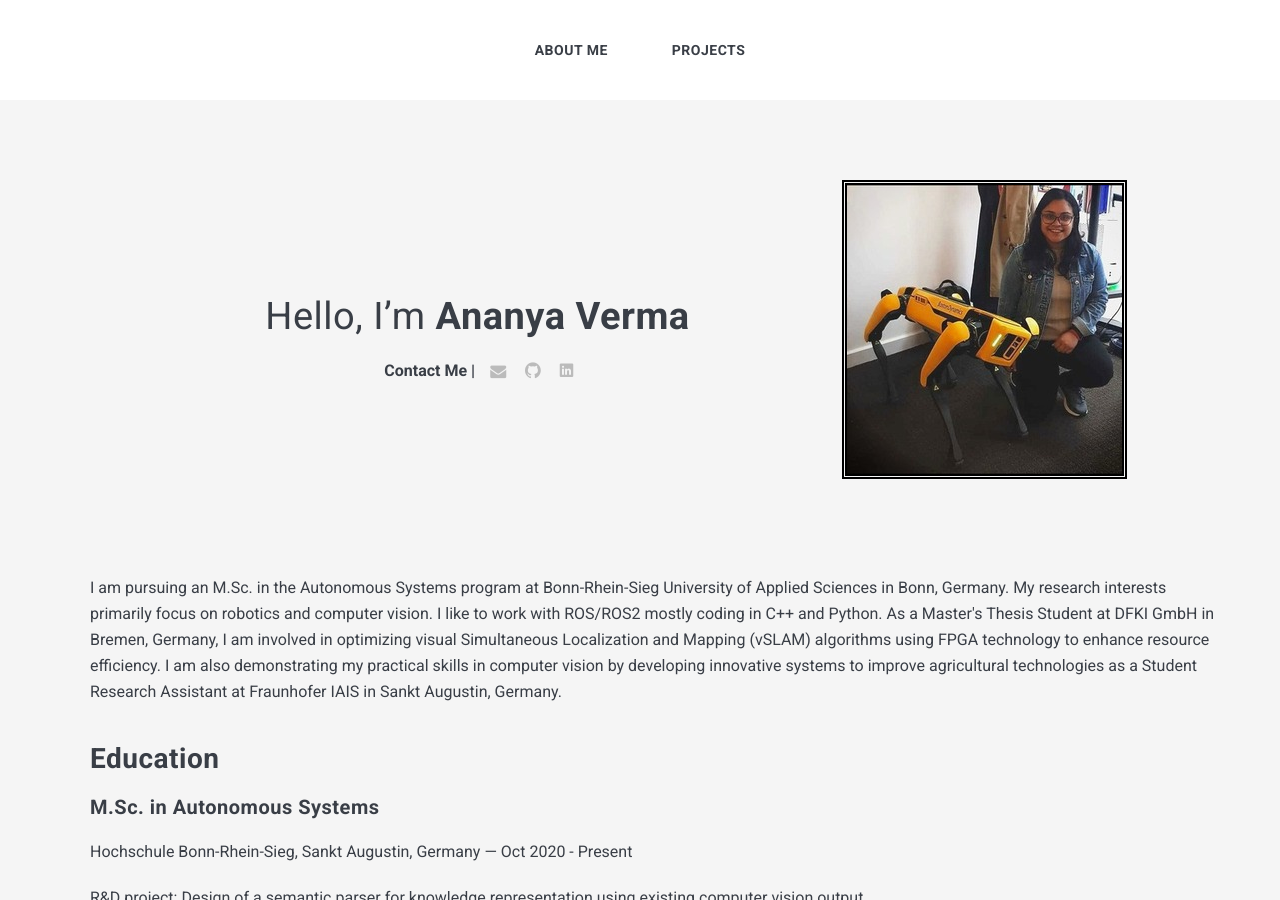
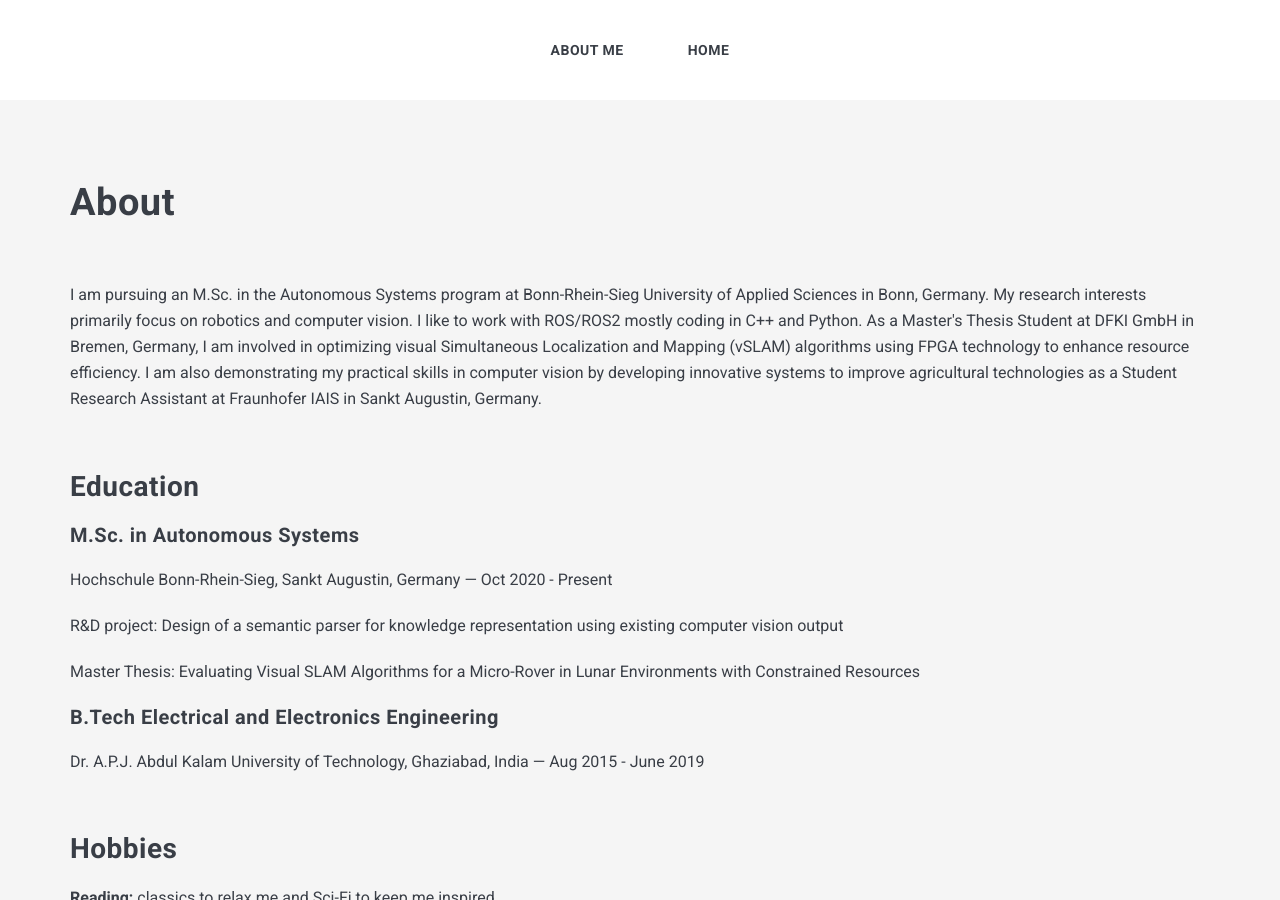
Before and after one commit to ananyaverma2/ananyaverma2.github.io, a Jekyll site: the page built from _pages/about.md, in a window 1280 px wide and 900 px high. Built offline with Jekyll 4.4.1, drawn with Linux system fonts in a browser that asks for light colours; nearby versions of some CDN libraries.

Commit message:
add home nav bar

```diff
--- a/_includes/header.html
+++ b/_includes/header.html
@@ -34,7 +34,7 @@
                {% endunless %}
               {% endfor %}
               <li class="nav__item">
-                <a href="{{site.url}}/" class="nav__link">Projects</a>
+                <a href="{{site.url}}/" class="nav__link">Home</a>
               </li>
 
 
--- a/_pages/about.md
+++ b/_pages/about.md
@@ -12,18 +11,10 @@ image: 01.jpg
     <div class="row">
       <div class="col-sm-8 last-item" >
         <div class="hero__content">
-          <h1 class="hero__title" style="text-align:right">{{ site.data.settings.author.say-hello }}</h1>
-          <div class="hero__social" style="margin-left:53%;">
-            <span class="hero__social-title">Contact Me |</span>
-            {% include contact-link.html %}
-          </div>
-        </div>
-      </div>
-      <div class="col-sm-4">
-        <p style="text-align:center;"><img style="border:5px double black;" src="{{site.baseurl}}/images/{{ site.data.settings.author.image }}" alt=""></p>
-      </div>
-    </div>
-    <p style="margin-left:30px; margin-top: 2cm;"> I am pursuing an M.Sc. in the Autonomous Systems program at Bonn-Rhein-Sieg University of Applied Sciences in Bonn, Germany. My research interests primarily focus on robotics and computer vision. I like to work with ROS/ROS2 mostly coding in C++ and Python. As a Master's Thesis Student at DFKI GmbH in Bremen, Germany, I am involved in optimizing visual Simultaneous Localization and Mapping (vSLAM) algorithms using FPGA technology to enhance resource efficiency. I am also demonstrating my practical skills in computer vision by developing innovative systems to improve agricultural technologies as a Student Research Assistant at Fraunhofer IAIS in Sankt Augustin, Germany.</p>
+          <h1 class="hero__title" style="margin-left:30px;"><strong>About</strong></h1>
+
+
+<p style="margin-left:30px; margin-top: 1cm;"> I am pursuing an M.Sc. in the Autonomous Systems program at Bonn-Rhein-Sieg University of Applied Sciences in Bonn, Germany. My research interests primarily focus on robotics and computer vision. I like to work with ROS/ROS2 mostly coding in C++ and Python. As a Master's Thesis Student at DFKI GmbH in Bremen, Germany, I am involved in optimizing visual Simultaneous Localization and Mapping (vSLAM) algorithms using FPGA technology to enhance resource efficiency. I am also demonstrating my practical skills in computer vision by developing innovative systems to improve agricultural technologies as a Student Research Assistant at Fraunhofer IAIS in Sankt Augustin, Germany.</p>
 
 <h2 style="margin-left: 30px; margin-top:1cm;">Education</h2>
 <h4 style="margin-left: 30px;">M.Sc. in Autonomous Systems</h4>
@@ -37,5 +28,8 @@ image: 01.jpg
 <p style="margin-left: 30px;"><strong>Reading:</strong> classics to relax me and Sci-Fi to keep me inspired</p>
 <p style="margin-left: 30px;"><strong>Painting and sketching:</strong> I enjoy painting or sketching landscapes, sunsets are my favorite</p>
 <p style="margin-left: 30px;"><strong>Rubik's cube:</strong> recently trying to learn how to solve a 4*4 cube</p>
+        </div>
+      </div>
+    </div>
 </div>
 </div>
```
Also changed, not shown: other parts of _pages/about.md (+0 -1 lines), _includes/hero.html (added, +23 -0 lines), 13 other files.
